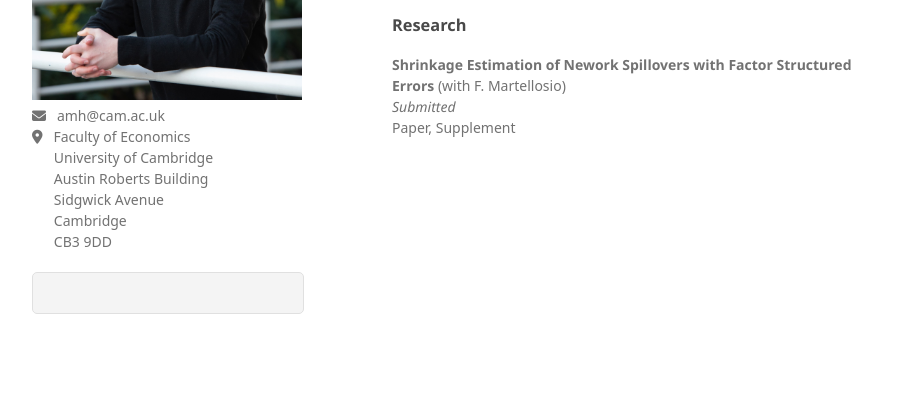
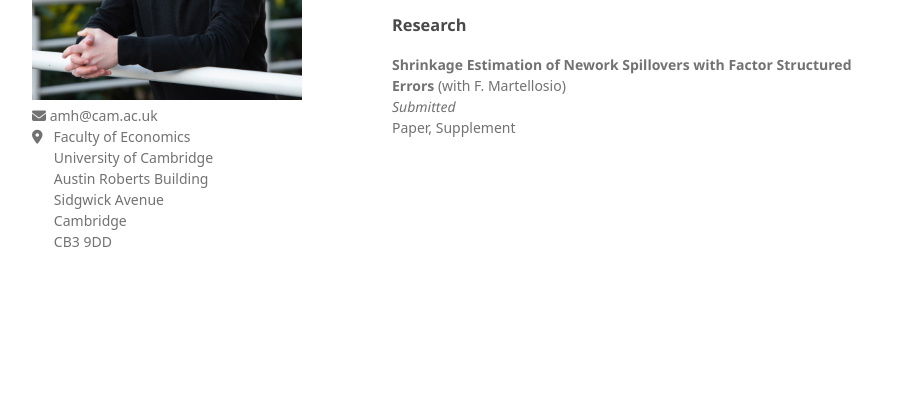
Before and after one commit to Tokkita/Tokkita.github.io, a Jekyll site: the page built from index.md, in a window 1280 px wide. Shown: the part 239-642 px from the top of the page, without its empty margins (178-1099 px from the left). Built offline with Jekyll 4.4.1, drawn with Linux system fonts in a browser that asks for light colours; nearby versions of some CDN libraries; some web fonts are replaced; our own code applies the rules of GitHub Pages for plain Markdown files; a script that is not in the unit is left out.

Commit message:
Update default.html

```diff
--- a/_layouts/default.html
+++ b/_layouts/default.html
@@ -22,12 +22,8 @@
         <meta name="viewport" content="width=device-width, initial-scale=1">
         <script src="https://kit.fontawesome.com/a076d05399.js"></script>
 
-        <p> <i class="fas fa-envelope style="font-size:24px;"></i> &nbsp amh@cam.ac.uk <br> <i class="fas fa-map-marker-alt style="font-size:24px;"></i> &nbsp Faculty of Economics <br> &nbsp &nbsp &nbsp University of Cambridge <br> &nbsp &nbsp &nbsp Austin Roberts Building <br> &nbsp &nbsp &nbsp Sidgwick Avenue <br> &nbsp &nbsp &nbsp Cambridge <br> &nbsp &nbsp &nbsp CB3 9DD </p>
-        {% if site.show_downloads %}
-        <ul class="downloads">
-        <a href="{{ site.github.zip_url }}"><span><abbr class="badge badge-primary"><Download My CV></abbr></span></a>
-        </ul>
-        {% endif %}
+        <p> <i class="fas fa-envelope style="font-size:24px;"></i> amh@cam.ac.uk <br> <i class="fas fa-map-marker-alt style="font-size:24px;"></i> &nbsp Faculty of Economics <br> &nbsp &nbsp &nbsp University of Cambridge <br> &nbsp &nbsp &nbsp Austin Roberts Building <br> &nbsp &nbsp &nbsp Sidgwick Avenue <br> &nbsp &nbsp &nbsp Cambridge <br> &nbsp &nbsp &nbsp CB3 9DD </p>
+
 
 
 
```
